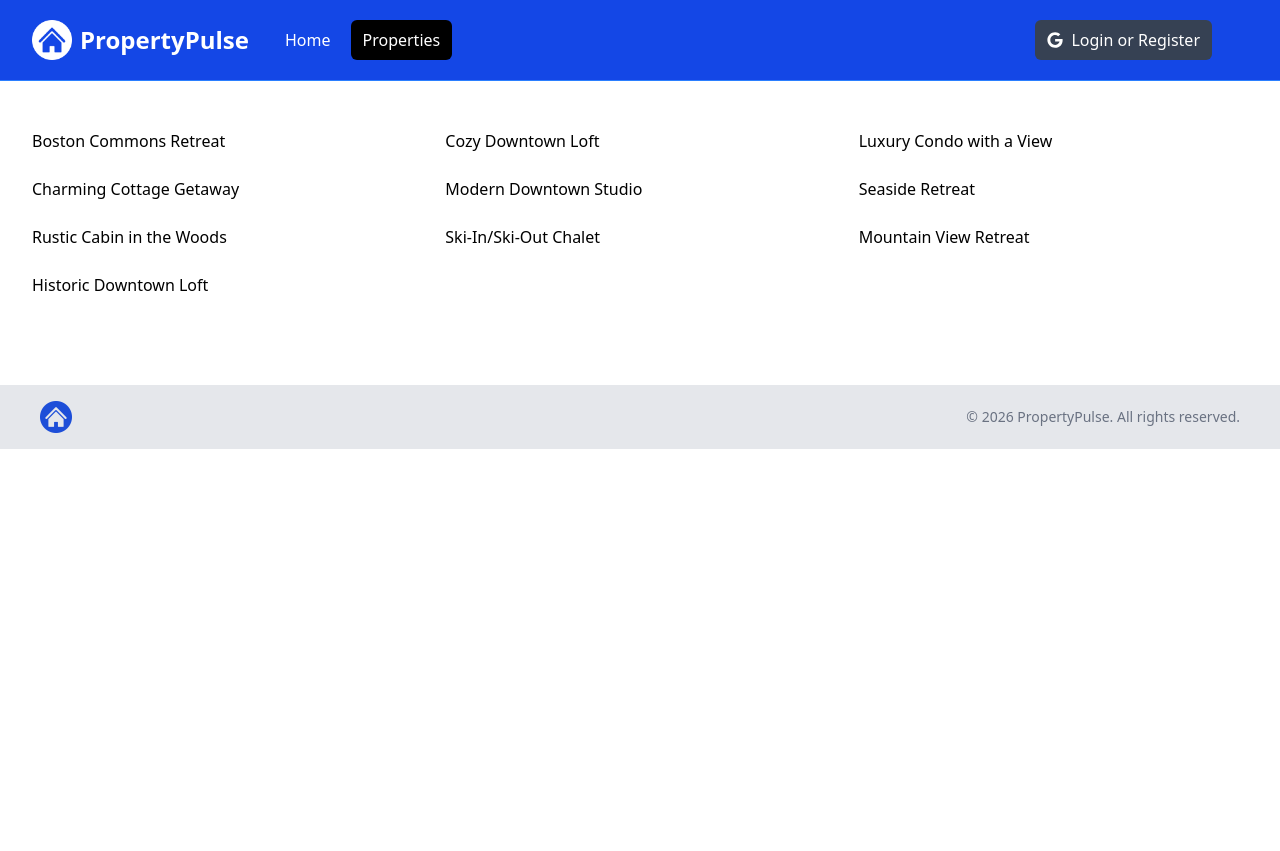
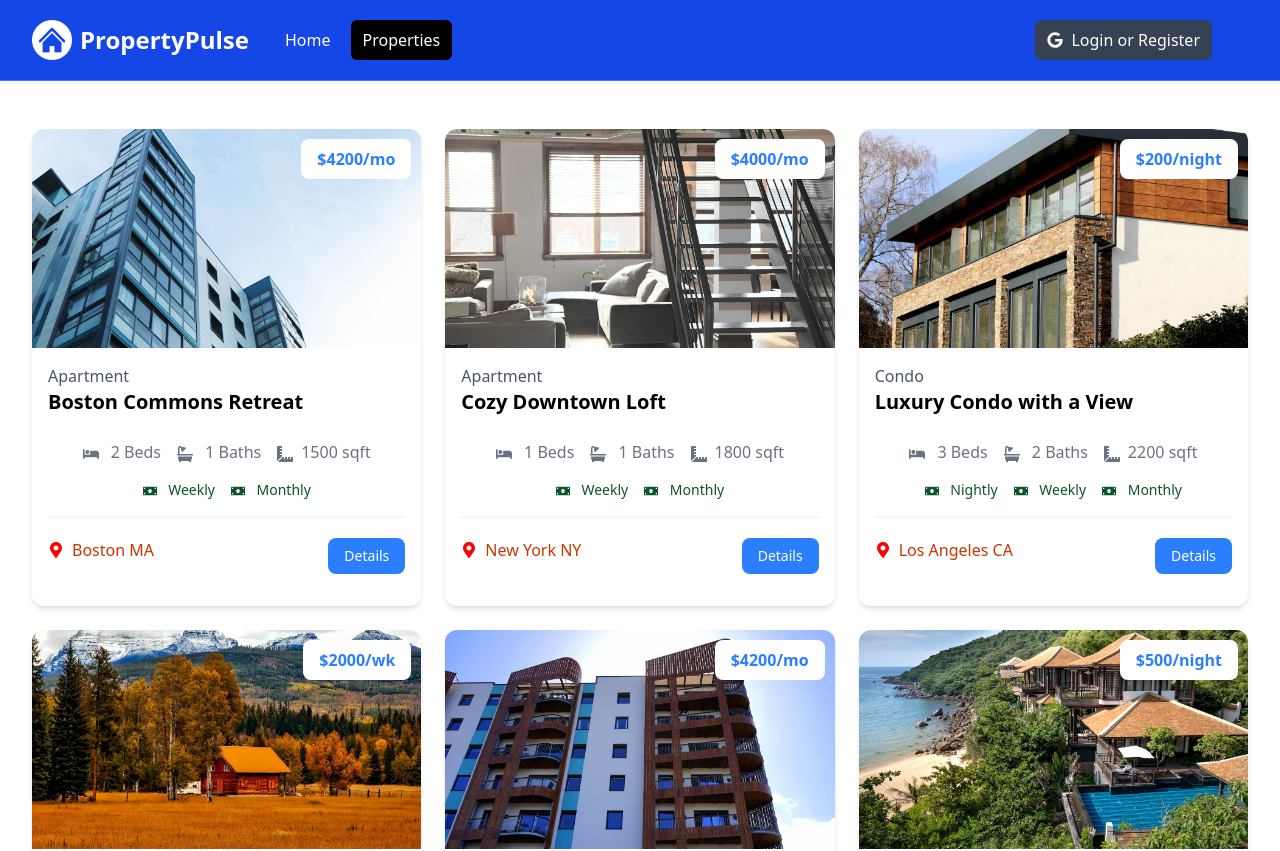
Before and after one commit to M-Jawed/PropertyPulse, a Next.js app in the folder property-pulse/: page /properties in a window 1280 px wide. Shown: the top 851 px of the page. Before the commit the page ends 800 px from the top, so only its background shows below. Built offline with nearby package versions, Linux system fonts and the light colour scheme.

Commit message:
Finished: Property Page

```diff
--- a/property-pulse/app/properties/page.tsx
+++ b/property-pulse/app/properties/page.tsx
@@ -1,6 +1,7 @@
 import React from "react";
 import properties from "@/properties.json";
 import type { Property } from "@/types/types";
+import ProperyCard from "@/components/ProperyCard";
 
 const Properties = () => {
   return (
@@ -8,7 +9,7 @@
       <div className="container-xl lg:container m-auto px-4 py-6">
         <div className="grid grid-cols-1 md:grid-cols-3 gap-6">
           {properties.map((property) => (
-            <h1> {property.name} </h1>
+            <ProperyCard key={property?._id} property={property} />
           ))}
         </div>
       </div>
--- a/property-pulse/components/ProperyCard.tsx
+++ b/property-pulse/components/ProperyCard.tsx
@@ -0,0 +1,96 @@
+import React from "react";
+import Image from "next/image";
+import Link from "next/link";
+import propertyimage from "@/public/properties/a1.jpg";
+import type { Property } from "@/types/types";
+import { FaMoneyBill } from "react-icons/fa";
+import { FaBed } from "react-icons/fa";
+import { FaBath } from "react-icons/fa";
+import { FaRulerCombined } from "react-icons/fa";
+import { FaMapMarkerAlt } from "react-icons/fa";
+
+const ProperyCard = ({ property }: { property: Property }) => {
+  const getRatesDisplay = () => {
+    const { rates } = property;
+
+    if (rates.nightly) return `${rates.nightly}/night`;
+
+    if (rates.monthly) return `${rates.monthly}/mo`;
+
+    if (rates.weekly) return `${rates.weekly}/wk`;
+  };
+  return (
+    <div className="rounded-xl shadow-md relative">
+      <Image
+        src={`/properties/${property.images[0]}`}
+        width={0}
+        height={0}
+        alt=""
+        className="w-full h-auto rounded-t-xl"
+      />
+      <div className="p-4">
+        <div className="text-left md:text-center lg:text-left mb-6">
+          <div className="text-gray-600"> {property?.type} </div>
+          <h3 className="text-xl font-bold"> {property?.name} </h3>
+        </div>
+        <h3 className="absolute top-[10px] right-[10px] bg-white px-4 py-2 rounded-lg text-blue-500 font-bold text-right md:text-center lg:text-right">
+          ${getRatesDisplay()}
+        </h3>
+
+        <div className="flex justify-center gap-4 text-gray-500 mb-4">
+          <p>
+            <FaBed className="inline mr-2" /> {property.beds}{" "}
+            <span className="md:hidden lg:inline">Beds</span>
+          </p>
+          <p>
+            <FaBath className="inline mr-2" /> {property.baths}{" "}
+            <span className="md:hidden lg:inline">Baths</span>
+          </p>
+          <p>
+            <FaRulerCombined className="inline mr-2" />
+            {property.square_feet}{" "}
+            <span className="md:hidden lg:inline">sqft</span>
+          </p>
+        </div>
+
+        <div className="flex justify-center gap-4 text-green-900 text-sm mb-4">
+          {property.rates.nightly && (
+            <p>
+              <FaMoneyBill className="inline mr-2" /> Nightly
+            </p>
+          )}
+          {property.rates.weekly && (
+            <p>
+              <FaMoneyBill className="inline mr-2" /> Weekly
+            </p>
+          )}
+          {property.rates.monthly && (
+            <p>
+              <FaMoneyBill className="inline mr-2" /> Monthly
+            </p>
+          )}
+        </div>
+
+        <div className="border border-gray-100 mb-5"></div>
+
+        <div className="flex flex-col lg:flex-row justify-between mb-4">
+          <div className="flex align-middle gap-2 mb-4 lg:mb-0">
+            <FaMapMarkerAlt className="inline mt-1" fill="red" />
+            <span className="text-orange-700">
+              {" "}
+              {property.location.city} {property.location.state}{" "}
+            </span>
+          </div>
+          <Link
+            href={`properties/${property?._id}`}
+            className="h-[36px] bg-blue-500 hover:bg-blue-600 text-white px-4 py-2 rounded-lg text-center text-sm"
+          >
+            Details
+          </Link>
+        </div>
+      </div>
+    </div>
+  );
+};
+
+export default ProperyCard;
--- a/property-pulse/types/types.ts
+++ b/property-pulse/types/types.ts
@@ -29,9 +29,9 @@
   square_feet: number;
   amenities: string[];
   rates: {
-    weekly: number;
-    monthly: number;
-    nightly: number;
+    weekly?: number;
+    monthly?: number;
+    nightly?: number;
   };
   seller_info: {
     name: string;
```
